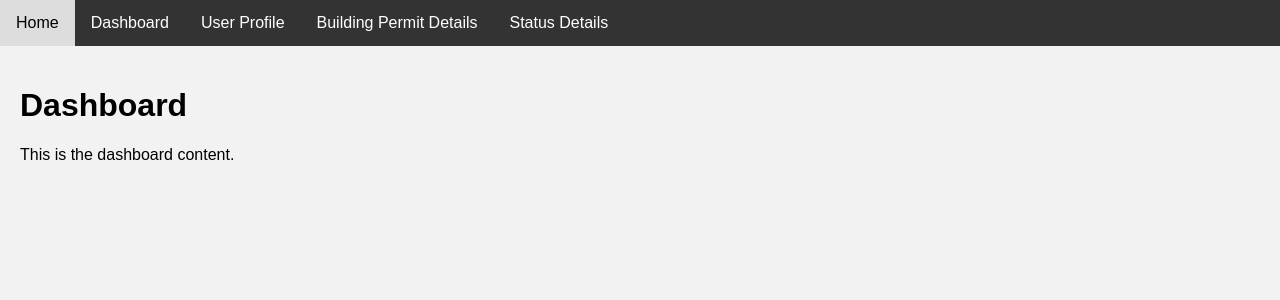
After one commit to anoopmanikantas/COMP8347-Final-project-Green-City, a Django app: page /dashboard/ in a window 1280 px wide. The commit adds this page. Shown: the top 300 px of the page. Run offline with Django 5.2, Linux system fonts and the light colour scheme.

Commit message:
add templates

```diff
--- a/GreenCity/settings.py
+++ b/GreenCity/settings.py
@@ -115,7 +115,7 @@ USE_TZ = True
 # Static files (CSS, JavaScript, Images)
 # https://docs.djangoproject.com/en/5.0/howto/static-files/
 
-STATIC_URL = 'static/'
+STATIC_URL = '/myapp/static/'
 
 # Default primary key field type
 # https://docs.djangoproject.com/en/5.0/ref/settings/#default-auto-field
--- a/GreenCity/urls.py
+++ b/GreenCity/urls.py
@@ -2,7 +2,10 @@ from django.urls import path
 from myapp import views
 
 urlpatterns = [
-    path('login/', views.login_signup, name='login_signup'),
     path('home/', views.home, name='home'),
-    path('admin_page/', views.admin_page, name='admin_page'),
+    path('dashboard/', views.dashboard, name='dashboard'),
+    path('user_profile/', views.user_profile, name='user_profile'),
+    path('building_permit_details/', views.building_permit_details, name='building_permit_details'),
+    path('status_details/', views.status_details, name='status_details'),
+    # Add other paths as needed
 ]
--- /dev/null
+++ b/myapp/static/style.css
@@ -0,0 +1,30 @@
+/* General styles */
+body {
+    font-family: Arial, sans-serif;
+    background-color: #f2f2f2;
+    margin: 0;
+    padding: 0;
+}
+
+.navbar {
+    background-color: #333;
+    overflow: hidden;
+}
+
+.navbar a {
+    float: left;
+    display: block;
+    color: white;
+    text-align: center;
+    padding: 14px 16px;
+    text-decoration: none;
+}
+
+.navbar a:hover {
+    background-color: #ddd;
+    color: black;
+}
+
+.content {
+    padding: 20px;
+}
--- a/myapp/templates/m/admin_page.html
+++ b/myapp/templates/m/admin_page.html
@@ -0,0 +1 @@
+<h1>Admin</h1>
--- /dev/null
+++ b/myapp/templates/m/base.html
@@ -0,0 +1,23 @@
+<!DOCTYPE html>
+<html lang="en">
+<head>
+{% load static %}
+    <meta charset="UTF-8">
+    <title>{% block title %}My Website{% endblock %}</title>
+    <link rel="stylesheet" href="{% static 'style.css' %}">
+</head>
+<body>
+    <div class="navbar">
+        <a href="{% url 'home' %}">Home</a>
+        <a href="{% url 'dashboard' %}">Dashboard</a>
+        <a href="{% url 'user_profile' %}">User Profile</a>
+        <a href="{% url 'building_permit_details' %}">Building Permit Details</a>
+        <a href="{% url 'status_details' %}">Status Details</a>
+    </div>
+
+    <div class="content">
+        {% block content %}
+        {% endblock %}
+    </div>
+</body>
+</html>
--- /dev/null
+++ b/myapp/templates/m/dashboard.html
@@ -0,0 +1,8 @@
+{% extends 'm/base.html' %}
+
+{% block title %}Dashboard - My Website{% endblock %}
+
+{% block content %}
+    <h1>Dashboard</h1>
+    <p>This is the dashboard content.</p>
+{% endblock %}
--- a/myapp/views.py
+++ b/myapp/views.py
@@ -1,26 +1,18 @@
-from django.shortcuts import render, redirect
-from django.contrib.auth import login, authenticate
-from django.contrib.auth.forms import UserCreationForm
-
-def login_signup(request):
-    if request.method == 'POST':
-        form = UserCreationForm(request.POST)
-        if form.is_valid():
-            form.save()
-            username = form.cleaned_data.get('username')
-            password = form.cleaned_data.get('password1')
-            user = authenticate(username=username, password=password)
-            login(request, user)
-            return redirect('home')
-    else:
-        form = UserCreationForm()
-    return render(request, 'm/login_signup.html', {'form': form})
+from django.shortcuts import render
 
 def home(request):
-    user_name = "uanme"
-    return render(request, 'm/home.html', {'user_name': user_name})
+    return render(request, 'm/home.html')
 
-def admin_page(request):
-    if not request.user.is_staff:
-        return redirect('home')
-    return render(request, 'admin_page.html')
+def dashboard(request):
+    return render(request, 'm/dashboard.html')
+
+def user_profile(request):
+    return render(request, 'm/user_profile.html')
+
+def building_permit_details(request):
+    return render(request, 'm/building_permit_details.html')
+
+def status_details(request):
+    return render(request, 'm/status.html')
+
+# Add other views as needed for your application
```
Also changed, not shown: myapp/templates/m/building_permit_details.html (added, +8 -0 lines), myapp/templates/m/home.html (+9 -2 lines), myapp/templates/m/login_signup.html (+97 -3 lines), myapp/templates/m/status.html (added, +8 -0 lines), myapp/templates/m/user_profile.html (added, +8 -0 lines).
